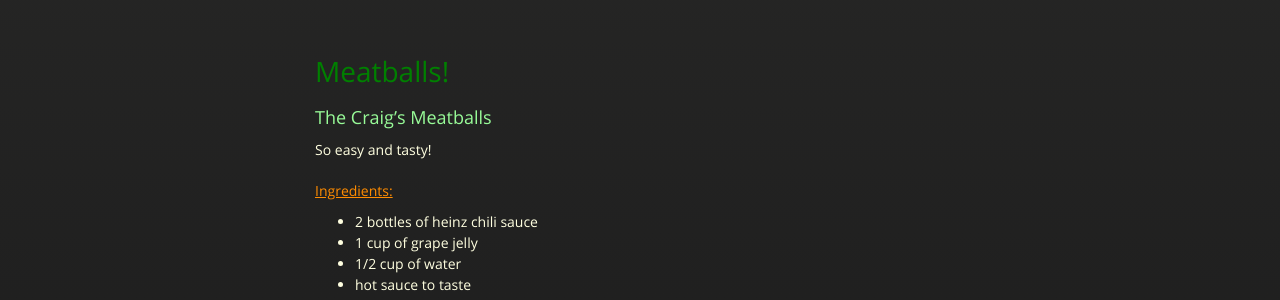
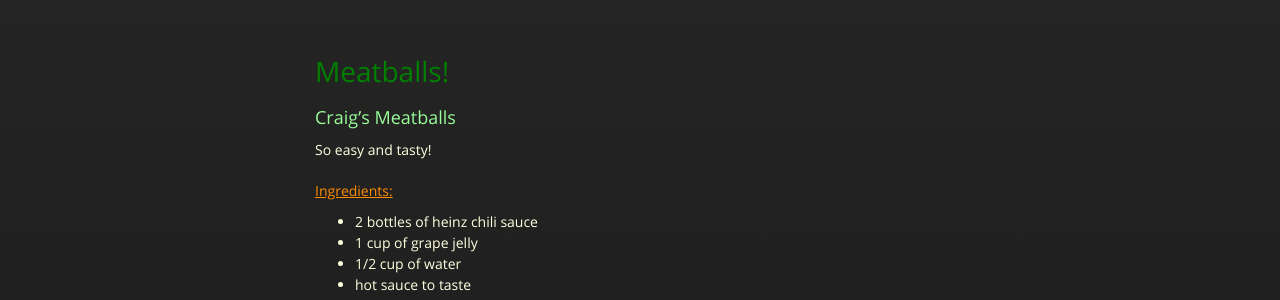
Before and after one commit to cmwillett/TheDigitalCookbook, a Jekyll site: the page built from AppetizerFingerFoods/TheCraigsMeatballs.md, in a window 1280 px wide. Shown: the part 347-647 px from the top of the page. Built offline with Jekyll 4.4.1, drawn with Linux system fonts in a browser that asks for light colours; nearby versions of some CDN libraries.

Commit message:
updated appetizers

```diff
--- a/AppetizerFingerFoods/TheCraigsMeatballs.md
+++ b/AppetizerFingerFoods/TheCraigsMeatballs.md
@@ -1,11 +1,11 @@
 ---
 layout: default
-title: "The Craig's Meatballs"
+title: "Craig's Meatballs"
 tags: meatballs,slow,cooker,crockpot
 ---
 # Meatballs!
 
-### The Craig's Meatballs
+### Craig's Meatballs
 So easy and tasty!
 
 #### Ingredients:
```
